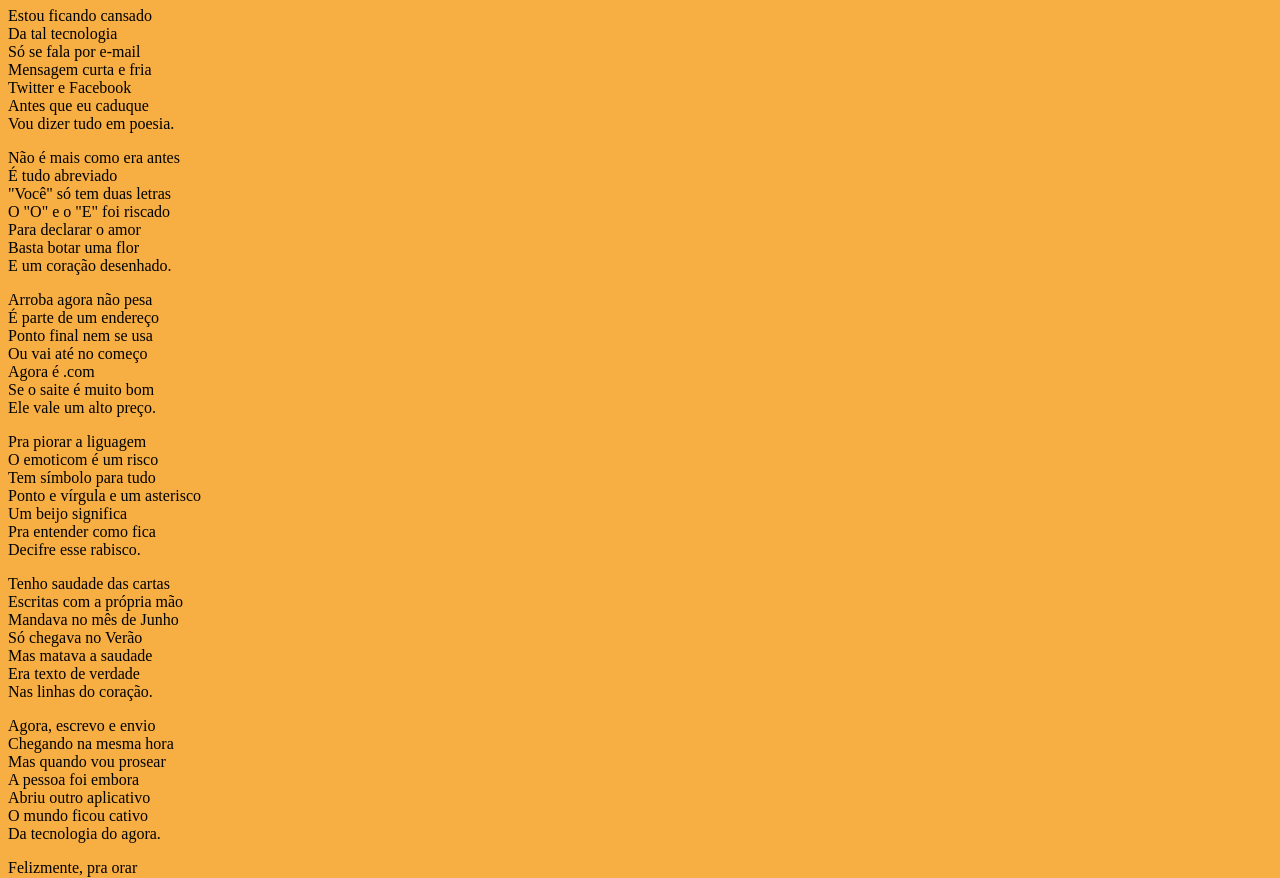
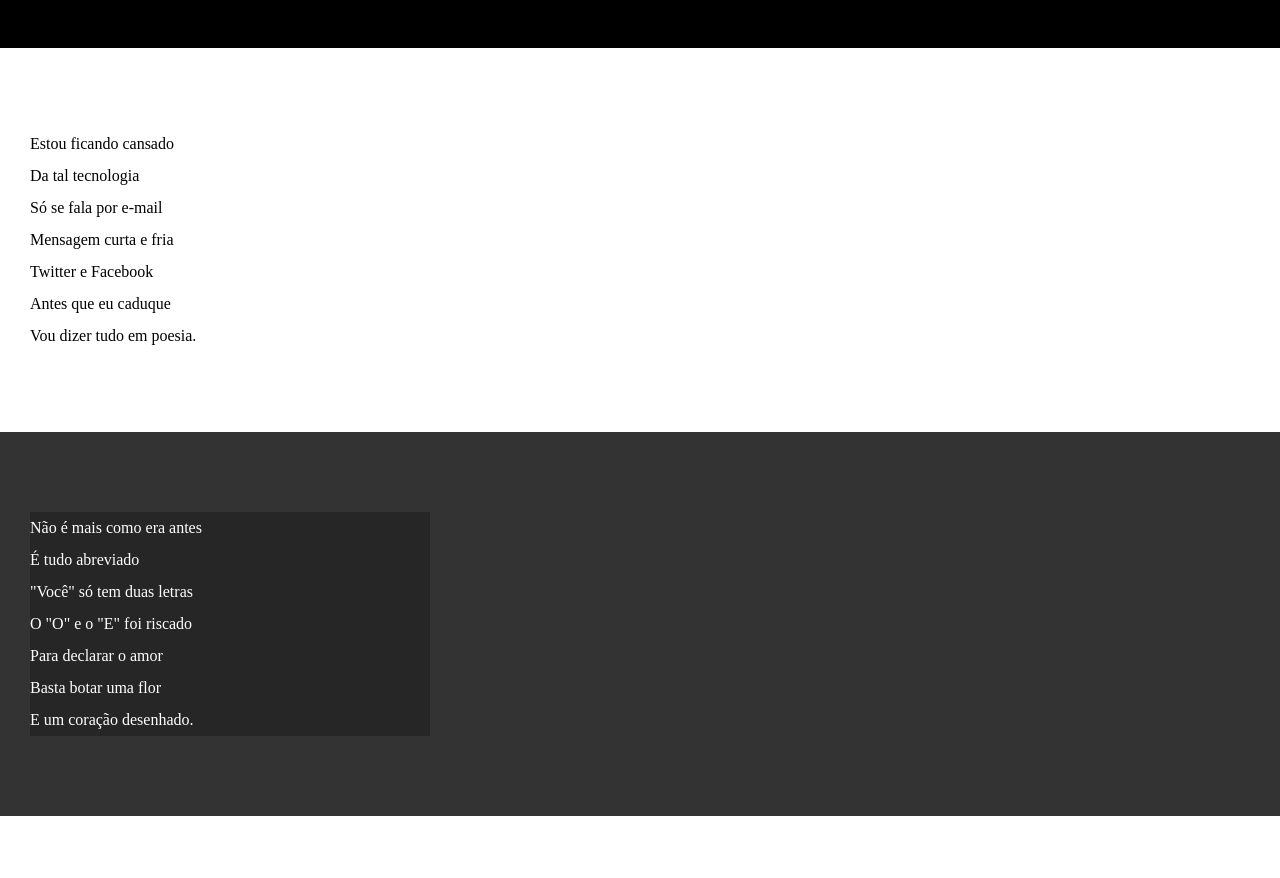
Before and after one commit to RogerioPascoal/HTML-CSS, a plain HTML site: page Desafios/d012/index.html in a window 1280 px wide. Shown: the part 107-985 px from the top of the page. Drawn offline with Linux system fonts and the light colour scheme.

Commit message:
Atualizei estilo dos textos e blocos

```diff
--- a/Desafios/d012/estilo/style.css
+++ b/Desafios/d012/estilo/style.css
@@ -1,5 +1,83 @@
 @charset "UTF8";
 
-body{
-    background-color: rgb(247, 174, 66);
+* {
+    margin: 0px;
+    padding: 0px;
 }
+
+html, body {
+    min-height: 100vh; /*(100% da viewport horizontal height - altura)*/
+    background-color: darkgray;
+}
+
+header {
+    background-color: black;
+    color: white;
+    text-align: center;
+
+}
+
+header > h1 {
+    padding-top: 50px;
+    font-variant: small-caps; /*pode-se usar também text-transform: uppercase;*/
+}
+
+header > p {
+    padding-bottom: 50px;
+}
+
+a {
+    color: white;
+    text-decoration: none;
+    font-weight: bolder;
+}
+
+/*
+início do comentário sobre a estilização do link
+poderia declarar o estilo do link <a> desta forma:
+
+header a, footer a{
+    color: white;
+    text-decoration: none;
+    font-weight: bolder;
+}
+
+header a:hover, footer a:hover {
+    text-decoration: underline;
+}
+
+fim do comentário do link
+*/
+
+a:hover {
+    text-decoration: underline;
+}
+
+section {
+    padding-top: 10vh;
+    padding-bottom: 10vh;
+    line-height: 2em;
+    padding-left: 30px;
+}
+
+section.imagem > p {
+    width: 400px;
+    background-color: rgba(0, 0, 0, 0.253);
+}
+
+section.normal {
+    background-color: white;
+    color: black;
+}
+
+section.imagem {
+    background-color: rgb(51, 51, 51);
+    color: white;
+}
+
+footer {
+    background-color: black;
+    color: white;
+    text-align: center;
+    padding: 10px;
+}
--- a/Desafios/d012/index.html
+++ b/Desafios/d012/index.html
@@ -14,7 +14,7 @@
 
     </header>
 
-    <section>
+    <section class="normal">
         <p>
             Estou ficando cansado <br>
             Da tal tecnologia <br>
@@ -27,7 +27,7 @@
     </section>
 
 
-    <section>
+    <section class="imagem">
         <p>
             Não é mais como era antes <br>
             É tudo abreviado <br>
@@ -40,7 +40,7 @@
     </section>
 
 
-    <section>
+    <section class="normal">
         <p>
             Arroba agora não pesa <br>
             É parte de um endereço <br>
@@ -63,7 +63,7 @@
     </section>
 
 
-    <section>
+    <section class="imagem">
         <p>
             Tenho saudade das cartas <br>
             Escritas com a própria mão <br>
@@ -76,7 +76,7 @@
     </section>
 
 
-    <section>
+    <section class="normal">
         <p>
             Agora, escrevo e envio <br>
             Chegando na mesma hora <br>
```
